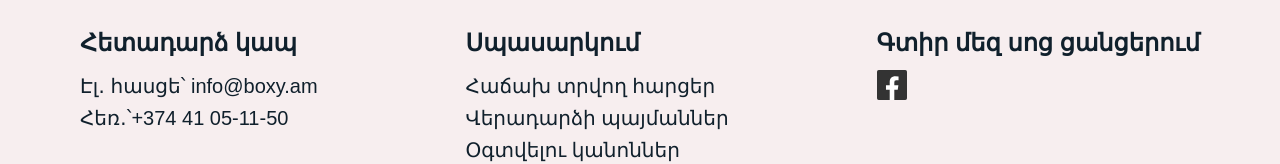
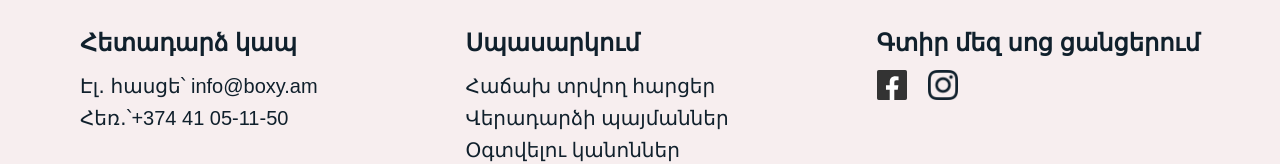
Before and after one commit to VBakaryan/react-web-app, a React (Create React App) app: page / in a window 1280 px wide. Shown: the part 1622-1786 px from the top of the page. Built offline with nearby package versions, Linux system fonts and the light colour scheme.

Commit message:
Added instagram icon

```diff
--- a/src/containers/Footer/Footer.js
+++ b/src/containers/Footer/Footer.js
@@ -1,4 +1,6 @@
 import React from 'react'
+
+import instagramIcon from '../../assets/Icons/instagram.png'
 
 import './Footer.scss'
 
@@ -38,9 +40,10 @@ function Footer(){
               </g>
              </svg>
             </a>
+            <a href="instagram.com">
+                <img src={instagramIcon} alt="instagram-icon" className="app-footer--instagram_icon" />
+            </a>
             </div>
-            <a href="https://www.instagram.com/accounts/login/">
-            </a>
             <ul className="list-unstyled">
               <li></li>
               <li></li>
--- a/src/containers/Footer/Footer.scss
+++ b/src/containers/Footer/Footer.scss
@@ -46,3 +46,9 @@
 	color: #10202c;
     font-size: 12px;
 }
+
+.app-footer--instagram_icon {
+	width: 30px;
+	height: 30px;
+	margin-left: 5px;
+}
```
Also changed, not shown: src/assets/Icons/instagram.png (added).
